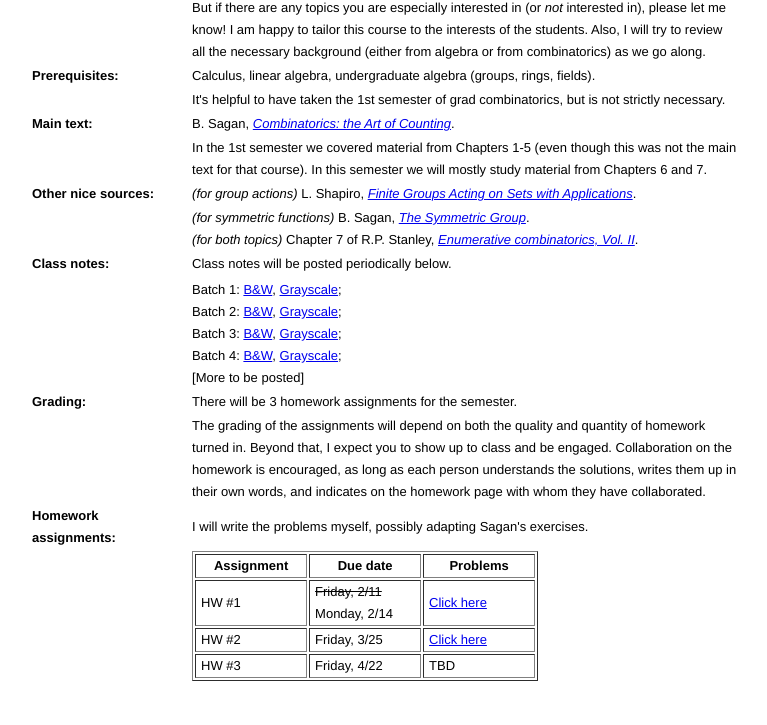
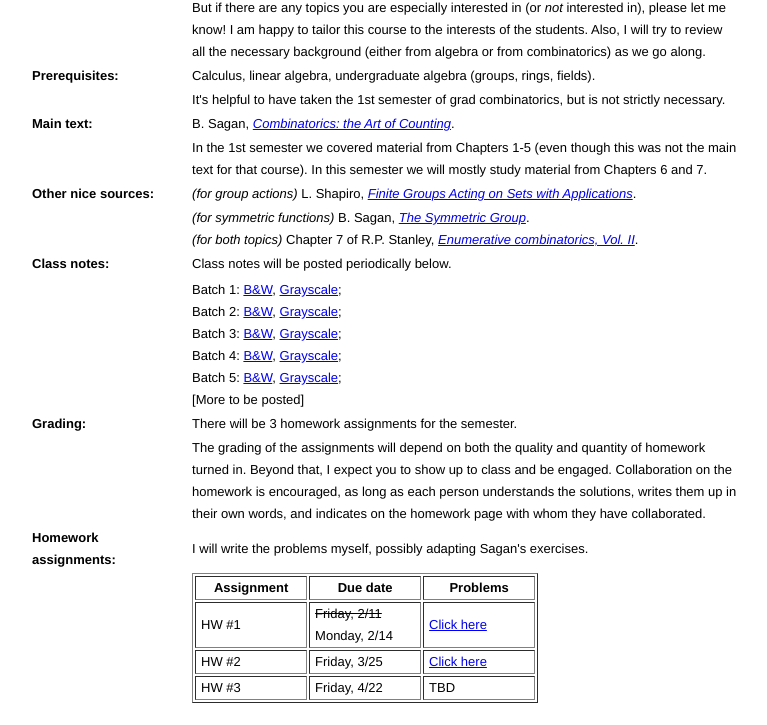
Before and after one commit to samuelfhopkins/samuelfhopkins.github.io, a plain HTML site: page classes/274.html in a window 1280 px wide. Shown: the part 633-1358 px from the top of the page, without its empty margins (365-1132 px from the left). Before the commit the page ends 1336 px from the top, so only its background shows below. Drawn offline with Linux system fonts and the light colour scheme.

Commit message:
Add files via upload

```diff
--- a/classes/274.html
+++ b/classes/274.html
@@ -119,6 +119,7 @@
 							Batch 2: <a href="274/batch2.pdf">B&W</a>, <a href="274/batch2_gray.pdf">Grayscale</a>; <br>
 							Batch 3: <a href="274/batch3.pdf">B&W</a>, <a href="274/batch3_gray.pdf">Grayscale</a>; <br>
 							Batch 4: <a href="274/batch4.pdf">B&W</a>, <a href="274/batch4_gray.pdf">Grayscale</a>; <br>
+							Batch 5: <a href="274/batch5.pdf">B&W</a>, <a href="274/batch5_gray.pdf">Grayscale</a>; <br>
 							[More to be posted]
 					</tr>
 
```
